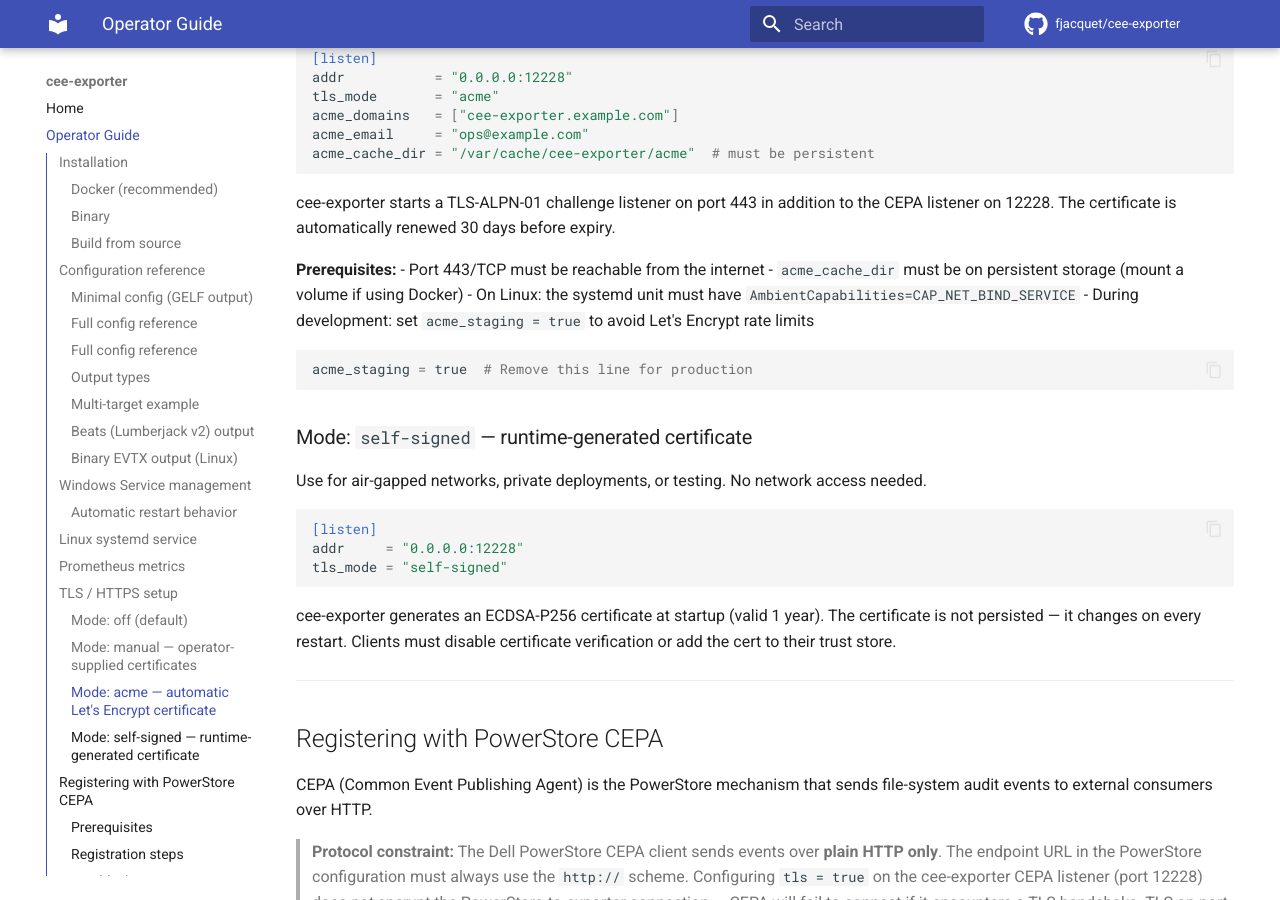
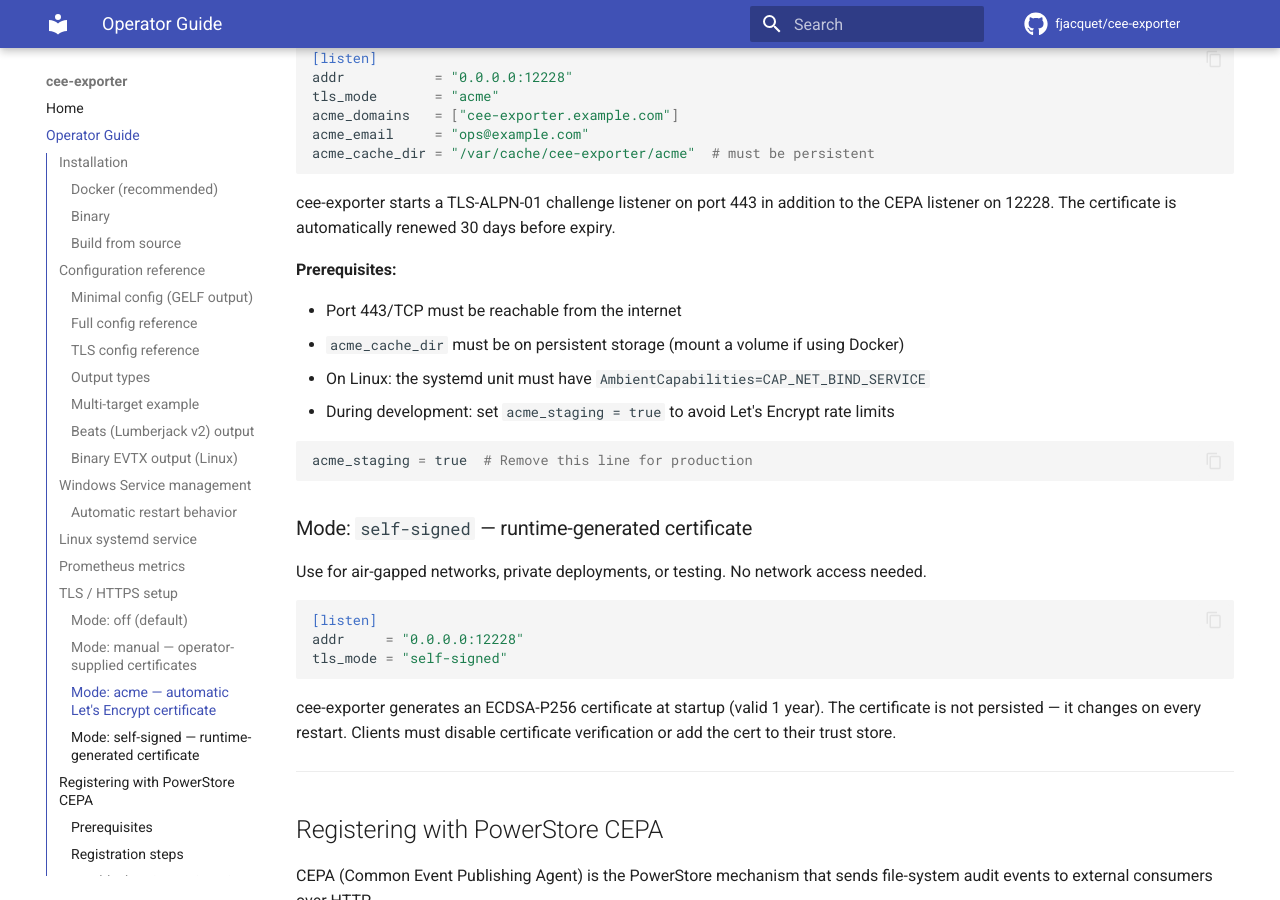
Before and after one commit to fjacquet/cee-exporter, an MkDocs documentation site: the page built from docs/operator-guide.md, in a window 1280 px wide and 900 px high, scrolled down 7439 px. Built offline with MkDocs 1.6.1 and Material for MkDocs 9.7.7, drawn with Linux system fonts in a browser that asks for light colours; comment, search, counter and statistics services are not loaded; some of the changed text lies outside the part shown.

Commit message:
docs: fix markdownlint violations in operator-guide; add .markdownlintignore
- Rename duplicate "Full config reference" heading to "TLS config reference"
- Add language tag to bare fenced code block (text)
- .markdownlintignore: exclude agent-generated research artifacts

Co-Authored-By: Claude Sonnet 4.6 <noreply@anthropic.com>

````diff
--- a/docs/operator-guide.md
+++ b/docs/operator-guide.md
@@ -101,7 +101,7 @@ level  = "info"               # debug | info | warn | error
 format = "json"               # json | text
 ```
 
-### Full config reference
+### TLS config reference
 
 ```toml
 # Optional: override the hostname embedded in every event.
@@ -355,6 +355,7 @@ cee-exporter starts a TLS-ALPN-01 challenge listener on port 443 in addition to
 CEPA listener on 12228. The certificate is automatically renewed 30 days before expiry.
 
 **Prerequisites:**
+
 - Port 443/TCP must be reachable from the internet
 - `acme_cache_dir` must be on persistent storage (mount a volume if using Docker)
 - On Linux: the systemd unit must have `AmbientCapabilities=CAP_NET_BIND_SERVICE`
@@ -397,9 +398,11 @@ CEPA (Common Event Publishing Agent) is the PowerStore mechanism that sends file
 2. Navigate to **Settings → Security → Audit & CEE**.
 3. In the **CEE servers** section, click **Add**.
 4. Enter the cee-exporter endpoint URL using `http://` — CEPA supports HTTP only:
-   ```
+
+   ```text
    http://192.168.1.10:12228
    ```
+
 5. Leave the **Username** and **Password** fields empty (cee-exporter uses no authentication).
 6. Under **Events to publish**, select all audit event types you want to capture (file create, read, write, delete, ACL change, etc.).
 7. Click **Save**.
````
Also changed, not shown: 1 other file.
